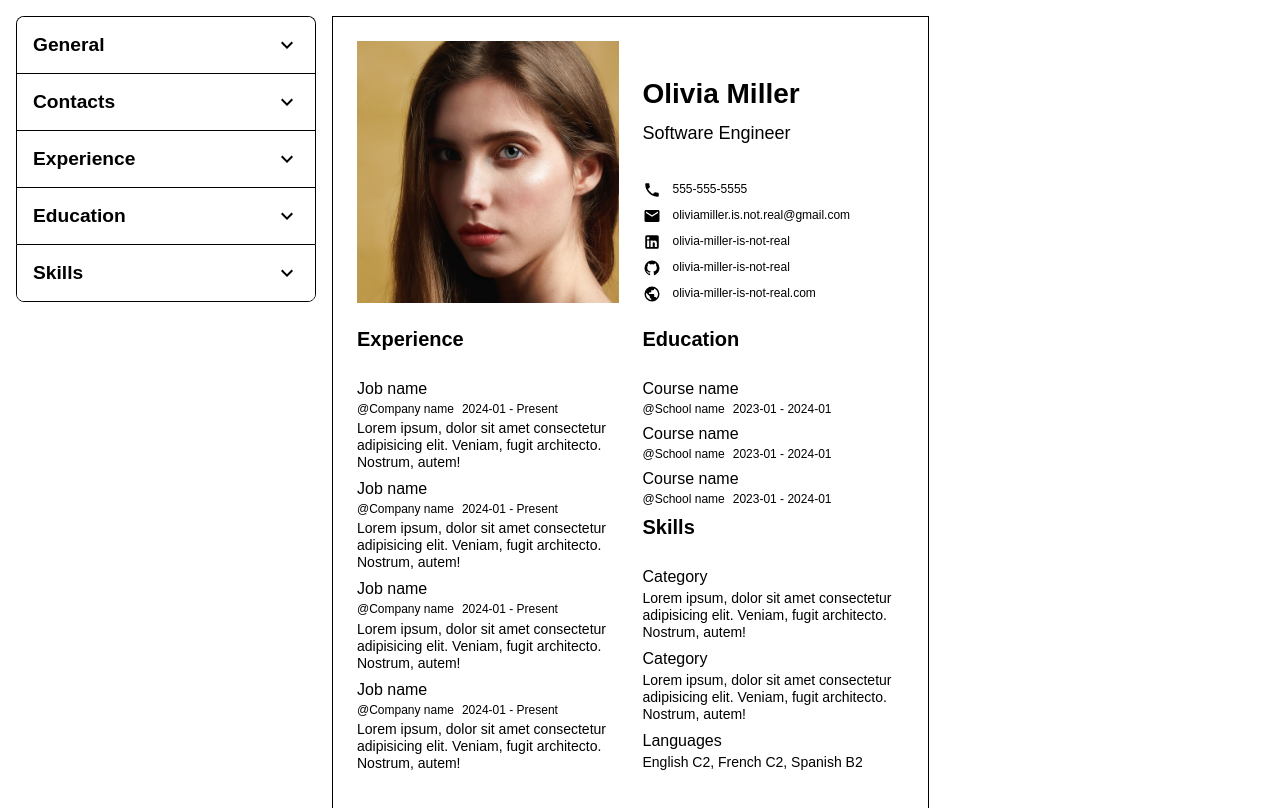
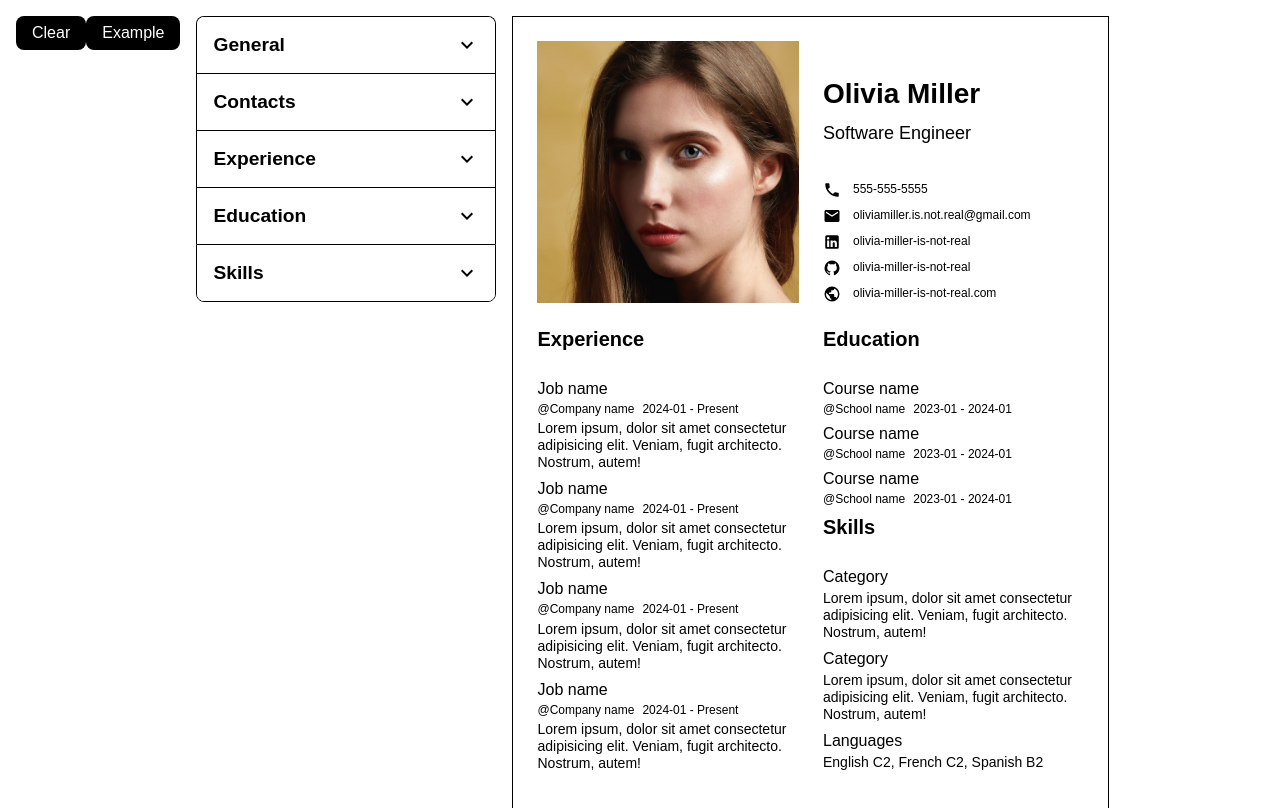
Before and after one commit to kame-sama/odin-cv, a React (Vite) app: page / in a window 1280 px wide. Shown: the top 808 px of the page. Built offline with nearby package versions, Linux system fonts and the light colour scheme.

Commit message:
add buttons to clear form and to load example

```diff
--- a/src/App.tsx
+++ b/src/App.tsx
@@ -12,6 +12,7 @@ import ExperienceForm from './components/form/ExperienceForm';
 import EducationForm from './components/form/EducationForm';
 import SkillsForm from './components/form/SkillsForm';
 import Preview from './components/preview/Preview';
+import Controls from './components/Controls';
 
 function App() {
   const [general, setGeneral] = useState(createUser(...example.general));
@@ -174,8 +175,28 @@ function App() {
     },
   ];
 
+  const handleClearClick = () => {
+    setGeneral(createUser());
+    setContacts(createContacts());
+    setExperience([]);
+    setEducation([]);
+    setSkills([]);
+  };
+
+  const handleExampleClick = () => {
+    setGeneral(createUser(...example.general));
+    setContacts(createContacts(...example.contacts));
+    setExperience(example.experience.map((exp) => createExperience(...exp)));
+    setEducation(example.education.map((edu) => createEducation(...edu)));
+    setSkills(example.skills.map((skill) => createSkill(...skill)));
+  };
+
   return (
     <>
+      <Controls
+        handleClearClick={handleClearClick}
+        handleExampleClick={handleExampleClick}
+      />
       <Accordion items={accordionItems} />
       <Preview
         general={general}
--- /dev/null
+++ b/src/components/Controls.tsx
@@ -0,0 +1,17 @@
+import Button from './Button';
+
+interface ControlsProps {
+  handleClearClick: () => void;
+  handleExampleClick: () => void;
+}
+
+function Controls({ handleClearClick, handleExampleClick }: ControlsProps) {
+  return (
+    <div className="controls">
+      <Button onClick={handleClearClick}>Clear</Button>
+      <Button onClick={handleExampleClick}>Example</Button>
+    </div>
+  );
+}
+
+export default Controls;
```
